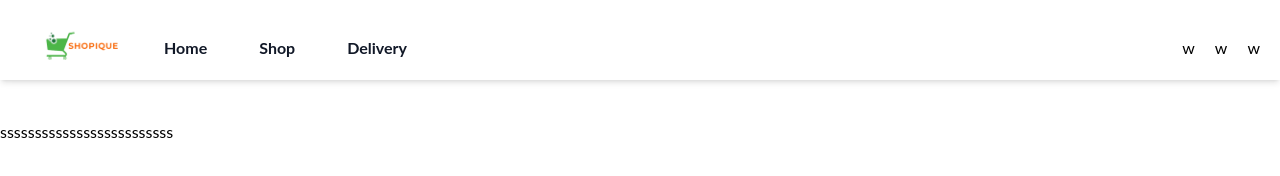
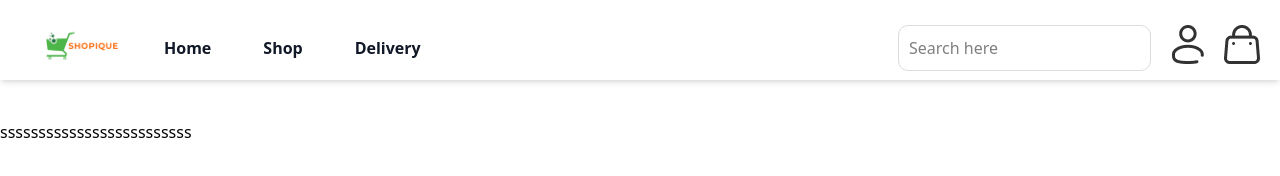
Before and after one commit to famzyjr/E-commerce_web_app, a website: page index.html in a window 1280 px wide. Drawn offline with Linux system fonts and the light colour scheme.

Commit message:
added a search input, login icon and cart,icon

```diff
--- a/index.html
+++ b/index.html
@@ -26,9 +26,14 @@
                 </ul>
             </div>
             <div class="header_one flex gap-5 ">
-                <div>w</div>
-                <div>w</div>
-                <div>w</div>
+                <div class="header_input_con">
+                   <div class="header_input ">
+                <input type="text" placeholder="Search here">
+                </div>
+                </div>
+
+                <div class="login_icon"><img alt="login icon" aria-label="login icon icon" src="icons/loginicon.png" alt=""></div>
+                <div class="cart_icon"><img  alt="Add to cart button" aria-label="Add to cart button" src="icons/Add_to_cart.png"  alt=""></div>
             </div>
 
         </div>
--- a/style.css
+++ b/style.css
@@ -13,8 +13,7 @@ body {
   padding: 0;
   box-sizing: border-box;
   background-color: var(--active);
-  font-family: "Lato", sans-serif;
-/* font-weight: 300; */
+  height: 100vh;
 }
 
 header {
@@ -33,3 +32,22 @@ ul li {
   background-color: var(--secondary-color);
   color: var(--active);
 }
+
+.header_input > input {
+ margin: 10px;
+background-color: transparent;
+outline: none;
+border: none;
+}
+
+.header_input {
+  border-radius: 20px;
+}
+.header_input_con {
+  border: 1px solid gainsboro;
+  border-radius: 10px;
+}
+
+.login_icon,.cart_icon:hover{
+  cursor: pointer;
+}
```
Also changed, not shown: icons/Add_to_cart.png (added), icons/loginicon.png (added).
